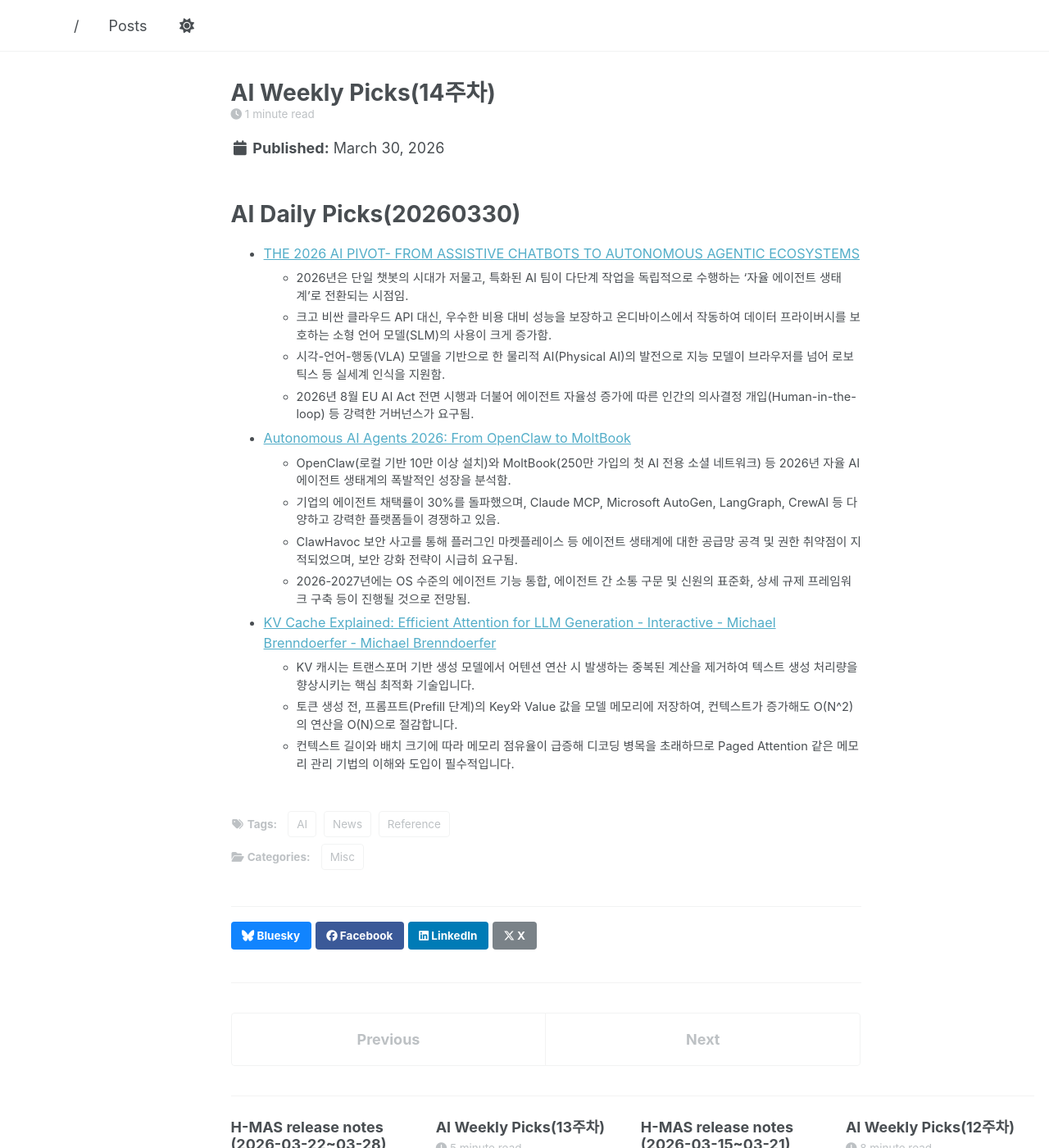
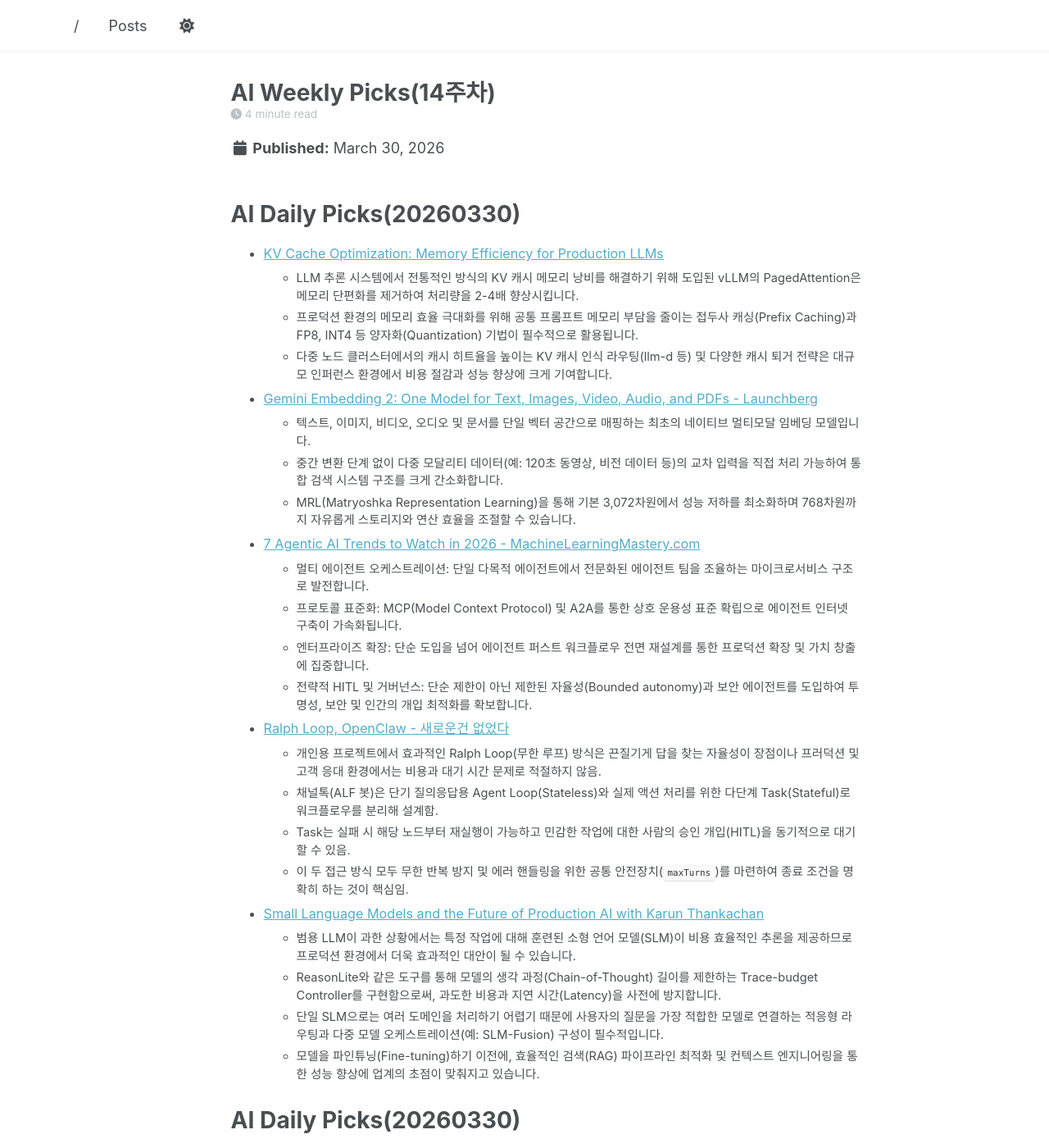
Before and after one commit to parameterfreak/parameterfreak.github.io, a Jekyll site: the page built from _posts/2026-03-30-ai-weekly-picks.md, in a window 1280 px wide and 1400 px high. Shown: the whole window at 82% size. Built offline with Jekyll 4.4.1, drawn with Linux system fonts in a browser that asks for light colours; a script that is not in the unit is left out.

Commit message:
Update AI Daily Picks for March 30, 2026

```diff
--- a/_posts/2026-03-30-ai-weekly-picks.md
+++ b/_posts/2026-03-30-ai-weekly-picks.md
@@ -9,6 +9,33 @@
   - News
   - Reference
 ---
+
+# AI Daily Picks(20260330)
+
+- [KV Cache Optimization: Memory Efficiency for Production LLMs](https://introl.com/blog/kv-cache-optimization-memory-efficiency-production-llms-guide)
+  * LLM 추론 시스템에서 전통적인 방식의 KV 캐시 메모리 낭비를 해결하기 위해 도입된 vLLM의 PagedAttention은 메모리 단편화를 제거하여 처리량을 2-4배 향상시킵니다.
+  * 프로덕션 환경의 메모리 효율 극대화를 위해 공통 프롬프트 메모리 부담을 줄이는 접두사 캐싱(Prefix Caching)과 FP8, INT4 등 양자화(Quantization) 기법이 필수적으로 활용됩니다.
+  * 다중 노드 클러스터에서의 캐시 히트율을 높이는 KV 캐시 인식 라우팅(llm-d 등) 및 다양한 캐시 퇴거 전략은 대규모 인퍼런스 환경에서 비용 절감과 성능 향상에 크게 기여합니다.
+- [Gemini Embedding 2: One Model for Text, Images, Video, Audio, and PDFs - Launchberg](https://launchberg.com/google-gemini-embedding-2/)
+  * 텍스트, 이미지, 비디오, 오디오 및 문서를 단일 벡터 공간으로 매핑하는 최초의 네이티브 멀티모달 임베딩 모델입니다.
+  * 중간 변환 단계 없이 다중 모달리티 데이터(예: 120초 동영상, 비전 데이터 등)의 교차 입력을 직접 처리 가능하여 통합 검색 시스템 구조를 크게 간소화합니다.
+  * MRL(Matryoshka Representation Learning)을 통해 기본 3,072차원에서 성능 저하를 최소화하며 768차원까지 자유롭게 스토리지와 연산 효율을 조절할 수 있습니다.
+- [7 Agentic AI Trends to Watch in 2026 - MachineLearningMastery.com](https://machinelearningmastery.com/7-agentic-ai-trends-to-watch-in-2026/)
+  * 멀티 에이전트 오케스트레이션: 단일 다목적 에이전트에서 전문화된 에이전트 팀을 조율하는 마이크로서비스 구조로 발전합니다.
+  * 프로토콜 표준화: MCP(Model Context Protocol) 및 A2A를 통한 상호 운용성 표준 확립으로 에이전트 인터넷 구축이 가속화됩니다.
+  * 엔터프라이즈 확장: 단순 도입을 넘어 에이전트 퍼스트 워크플로우 전면 재설계를 통한 프로덕션 확장 및 가치 창출에 집중합니다.
+  * 전략적 HITL 및 거버넌스: 단순 제한이 아닌 제한된 자율성(Bounded autonomy)과 보안 에이전트를 도입하여 투명성, 보안 및 인간의 개입 최적화를 확보합니다.
+- [Ralph Loop, OpenClaw - 새로운건 없었다](https://channel.io/ko/team/blog/articles/tech-ralph-loop-openclaw-9a2e654c)
+  * 개인용 프로젝트에서 효과적인 Ralph Loop(무한 루프) 방식은 끈질기게 답을 찾는 자율성이 장점이나 프러덕션 및 고객 응대 환경에서는 비용과 대기 시간 문제로 적절하지 않음.
+  * 채널톡(ALF 봇)은 단기 질의응답용 Agent Loop(Stateless)와 실제 액션 처리를 위한 다단계 Task(Stateful)로 워크플로우를 분리해 설계함.
+  * Task는 실패 시 해당 노드부터 재실행이 가능하고 민감한 작업에 대한 사람의 승인 개입(HITL)을 동기적으로 대기할 수 있음.
+  * 이 두 접근 방식 모두 무한 반복 방지 및 에러 핸들링을 위한 공통 안전장치(`maxTurns`)를 마련하여 종료 조건을 명확히 하는 것이 핵심임.
+- [Small Language Models and the Future of Production AI with Karun Thankachan](https://deepengineering.substack.com/p/small-language-models-and-the-future)
+  * 범용 LLM이 과한 상황에서는 특정 작업에 대해 훈련된 소형 언어 모델(SLM)이 비용 효율적인 추론을 제공하므로 프로덕션 환경에서 더욱 효과적인 대안이 될 수 있습니다.
+  * ReasonLite와 같은 도구를 통해 모델의 생각 과정(Chain-of-Thought) 길이를 제한하는 Trace-budget Controller를 구현함으로써, 과도한 비용과 지연 시간(Latency)을 사전에 방지합니다.
+  * 단일 SLM으로는 여러 도메인을 처리하기 어렵기 때문에 사용자의 질문을 가장 적합한 모델로 연결하는 적응형 라우팅과 다중 모델 오케스트레이션(예: SLM-Fusion) 구성이 필수적입니다.
+  * 모델을 파인튜닝(Fine-tuning)하기 이전에, 효율적인 검색(RAG) 파이프라인 최적화 및 컨텍스트 엔지니어링을 통한 성능 향상에 업계의 초점이 맞춰지고 있습니다.
+
 
 # AI Daily Picks(20260330)
 
```
